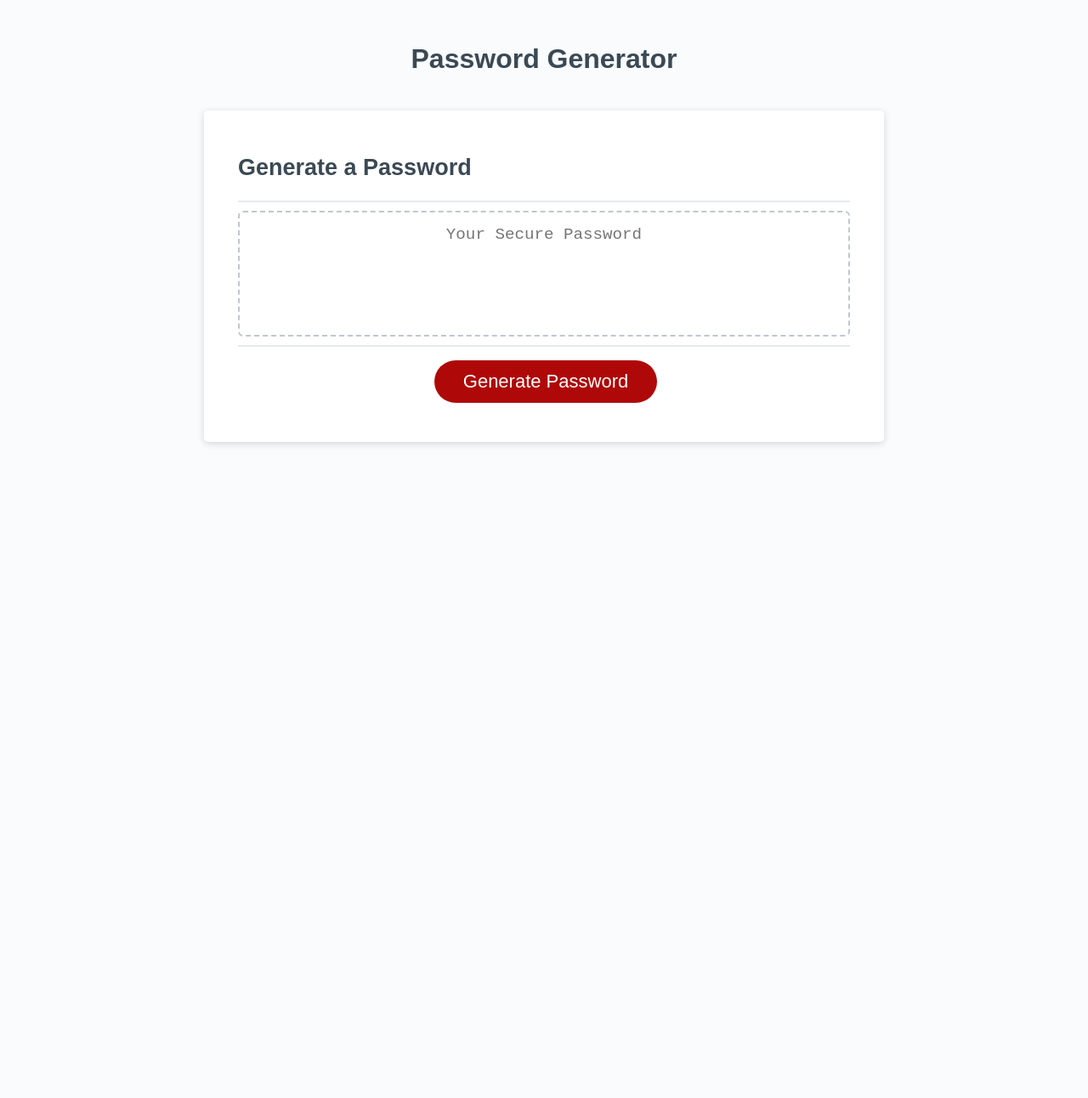
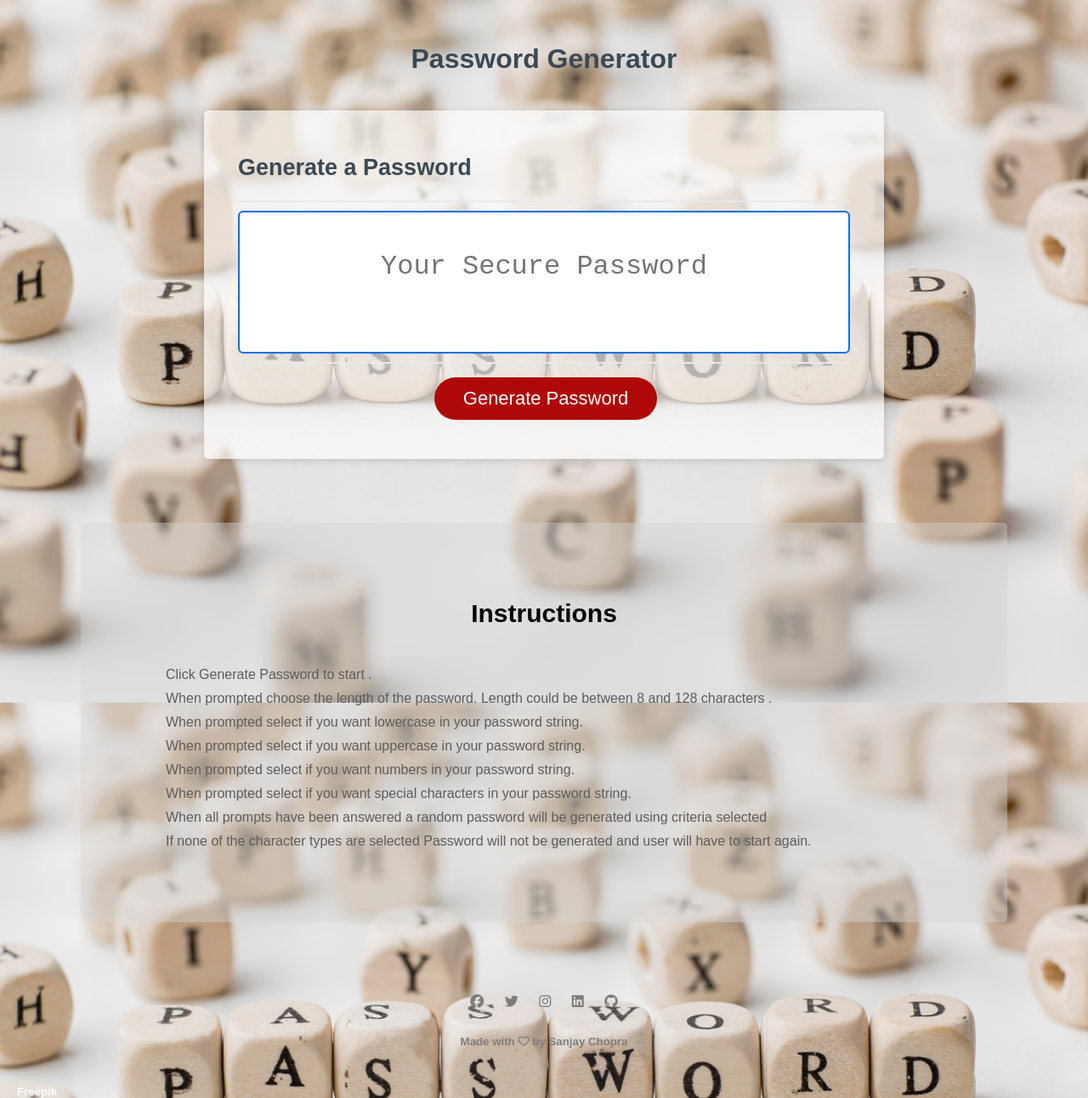
Before and after one commit to sanjaybenu/random-password-generator, a plain HTML site: page index.html in a window 1280 px wide. Shown: the whole page at 85% size. Before the commit the page ends 800 px from the top, so only its background shows below. Drawn offline with Linux system fonts and the light colour scheme.

Commit message:
added instructions, background image and styling changes

```diff
--- a/index.html
+++ b/index.html
@@ -1,12 +1,15 @@
 <!DOCTYPE html>
 <html lang="en">
+
 <head>
   <meta charset="UTF-8" />
   <meta name="viewport" content="width=device-width, initial-scale=1.0" />
   <meta http-equiv="X-UA-Compatible" content="ie=edge" />
   <title>Password Generator</title>
   <link rel="stylesheet" href="style.css" />
+  <script src="https://kit.fontawesome.com/9c4ffe41b1.js" crossorigin="anonymous"></script>
 </head>
+
 <body>
   <div class="wrapper">
     <header>
@@ -17,18 +20,44 @@
         <h2>Generate a Password</h2>
       </div>
       <div class="card-body">
-          <textarea
-            readonly
-            id="password"
-            placeholder="Your Secure Password"
-            aria-label="Generated Password"
-          ></textarea>
+        <textarea readonly id="password" placeholder="Your Secure Password" aria-label="Generated Password"></textarea>
       </div>
       <div class="card-footer">
         <button id="generate" class="btn">Generate Password</button>
       </div>
     </div>
+    <div class="instructions">
+      <h3>Instructions</h3>
+      <ul>
+        <li>Click Generate Password to start .</li>
+        <li>When prompted choose the length of the password. Length could be between 8 and 128 characters .</li>
+        <li>When prompted select if you want lowercase in your password string.</li>
+        <li>When prompted select if you want uppercase in your password string.</li>
+        <li>When prompted select if you want numbers in your password string.</li>
+        <li>When prompted select if you want special characters in your password string.</li>
+        <li>When all prompts have been answered a random password will be generated using criteria selected</li>
+        <li>If none of the character types are selected Password will not be generated and user will have to start
+          again.</li>
+      </ul>
+
+
     </div>
+    <footer class="footer">
+      <div class="icons">
+        <a href="https://www.facebook.com" target="_blank"><i class="fa-brands fa-facebook"></i></a>
+        <a href="https://www.twitter.com" target="_blank"><i class="fa-brands fa-twitter"></i></a>
+        <a href="https://www.instagram.com" target="_blank"><i class="fa-brands fa-instagram"></i></a>
+        <a href="https://www.linkedin.com" target="_blank"><i class="fa-brands fa-linkedin"></i></a>
+        <a href="https://www.github.com" target="_blank"><i class="fa-brands fa-github"></i></a>
+
+      </div>
+         <h5>Made with <i class="fa-sharp fa-regular fa-heart"></i> by Sanjay Chopra</h5>
+    </footer>
+         <h5 id="attribution"><a href="https://www.freepik.com/free-photo/high-angle-defocused-wooden-cubes-with-password_8725539.htm#query=Passwords&position=2&from_view=search&track=sph" target="_blank">Freepik</a></h5>
+
+
+
     <script src="script.js"></script>
 </body>
+
 </html>
--- a/style.css
+++ b/style.css
@@ -3,7 +3,14 @@
 *::after {
   box-sizing: border-box;
 }
+body {
 
+  background-image: url(background.jpg);
+  background-position: center;
+  background-size: cover;
+  background-repeat: repeat;
+
+}
 html,
 body,
 .wrapper {
@@ -31,7 +38,7 @@ header {
 }
 
 .card {
-  background-color: hsl(0, 0%, 100%);
+  background-color: hsla(0, 0%, 100%, 0.659);
   border-radius: 5px;
   border-width: 1px;
   box-shadow: rgba(0, 0, 0, 0.15) 0px 2px 8px 0px;
@@ -104,18 +111,82 @@ button[disabled] {
   border: none;
   display: block;
   width: 100%;
-  padding-top: 15px;
+  padding-top: 45px;
   padding-left: 15px;
   padding-right: 15px;
-  padding-bottom: 85px;
-  font-size: 1.2rem;
+  padding-bottom: 45px;
+  font-size: 2.0rem;
   text-align: center;
   margin-top: 10px;
   margin-bottom: 10px;
-  border: 2px dashed #c0c7cf;
+  border: 2px solid #0a70e4;
   border-radius: 6px;
   resize: none;
   overflow: hidden;
+}
+
+.instructions {
+
+  display: flex;
+  flex-flow: column;
+  padding: 60px;
+  border-radius: 5px;
+  margin : 75px;
+  background-color: rgba(211, 211, 211, 0.44);
+
+}
+
+.instructions li {
+
+  list-style: none;
+  margin-bottom: 10px;
+  color: #5e5c5c;
+
+}
+
+.instructions h3 {
+
+  font-size: 30px;
+  text-align: center;
+
+}
+
+/*           Footer Styling         */
+.footer {
+
+  margin-top: 40px;
+
+}
+
+.icons {
+
+  text-align: center;
+
+}
+
+.fa-brands {
+
+  padding: 10px;
+  color: #7e7d7d;
+}
+
+.footer h5 {
+
+  color: #7e7d7d;
+  text-align: center;
+}
+
+#attribution {
+
+  float: left;
+
+}
+
+#attribution a {
+
+  text-decoration: none;
+  color: #fff;
+  width: 5px;
 }
 
 @media (max-width: 690px) {
@@ -128,10 +199,34 @@ button[disabled] {
   #password {
     font-size: 1rem;
   }
+
+  .instructions h3 {
+
+    font-size: 20px;
+}
+
 }
 
 @media (max-width: 500px) {
   .btn {
     font-size: 0.8rem;
   }
+
+  .instructions {
+
+    padding: 36px;
+    margin: 50px;
+
+
+  }
+
+  .instructions ul {
+
+    padding: 0px;
+  }
+
+  .instructions li {
+    text-align:center;
+    margin-bottom: 20px;
+  }
 }
```
Also changed, not shown: background.jpg (added). Lines whose indentation alone changed are shown as unchanged.
